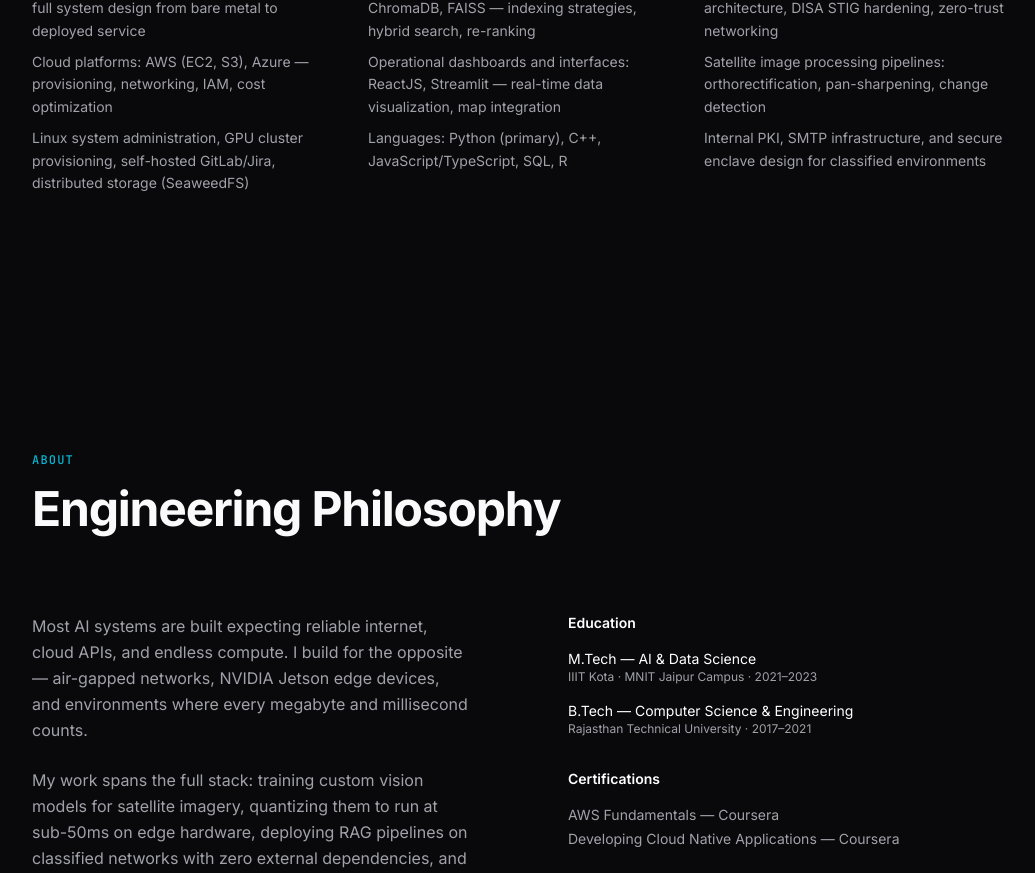
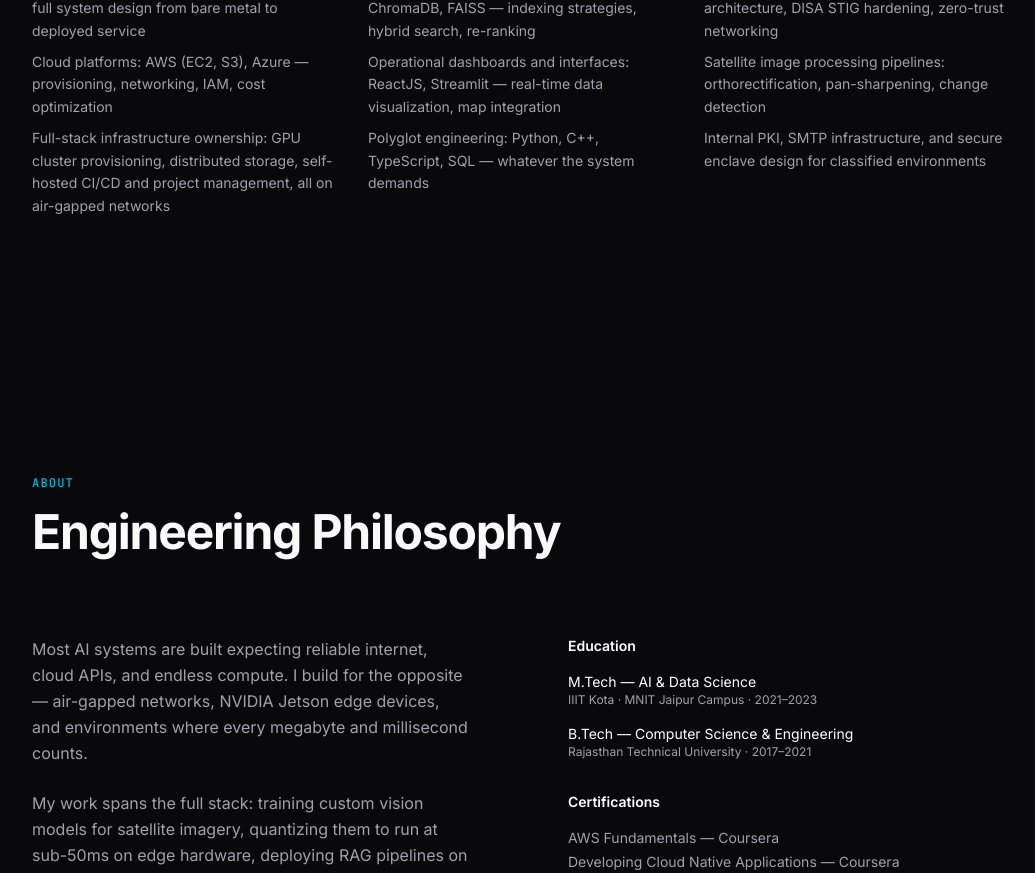
Before and after one commit to Rjaat/Rjaat.github.io, a React (Vite) app: page / in a window 1280 px wide. Shown: the part 8339-9212 px from the top of the page, without its empty margins (120-1155 px from the left). Built offline with nearby package versions, Linux system fonts and the light colour scheme.

Commit message:
fix: remove junior language-listing, clean infra entry

```diff
--- a/src/components/Skills.tsx
+++ b/src/components/Skills.tsx
@@ -32,7 +32,7 @@ const categories = [
       'API design and microservices: FastAPI, Flask, RESTful architectures, containerized with Docker',
       'Air-gapped and private-cloud infrastructure: full system design from bare metal to deployed service',
       'Cloud platforms: AWS (EC2, S3), Azure — provisioning, networking, IAM, cost optimization',
-      'Linux system administration, GPU cluster provisioning, self-hosted GitLab/Jira, distributed storage (SeaweedFS)',
+      'Full-stack infrastructure ownership: GPU cluster provisioning, distributed storage, self-hosted CI/CD and project management, all on air-gapped networks',
     ],
   },
   {
@@ -41,7 +41,7 @@ const categories = [
       'Relational and document databases: PostgreSQL, MySQL, MongoDB — schema design, query optimization',
       'Vector databases for production RAG: ChromaDB, FAISS — indexing strategies, hybrid search, re-ranking',
       'Operational dashboards and interfaces: ReactJS, Streamlit — real-time data visualization, map integration',
-      'Languages: Python (primary), C++, JavaScript/TypeScript, SQL, R',
+      'Polyglot engineering: Python, C++, TypeScript, SQL — whatever the system demands',
     ],
   },
   {
```
